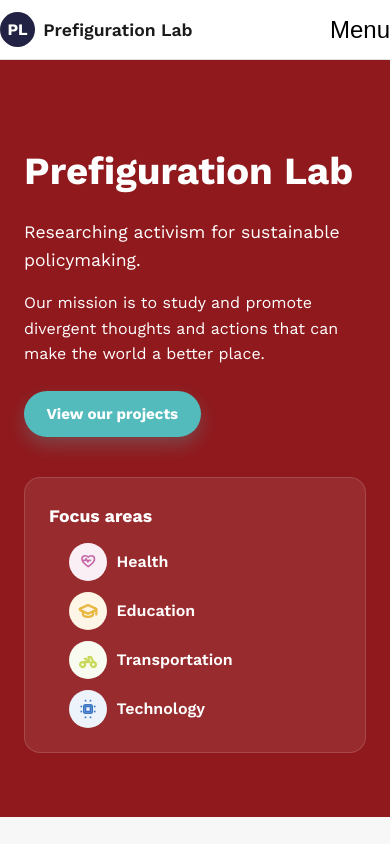
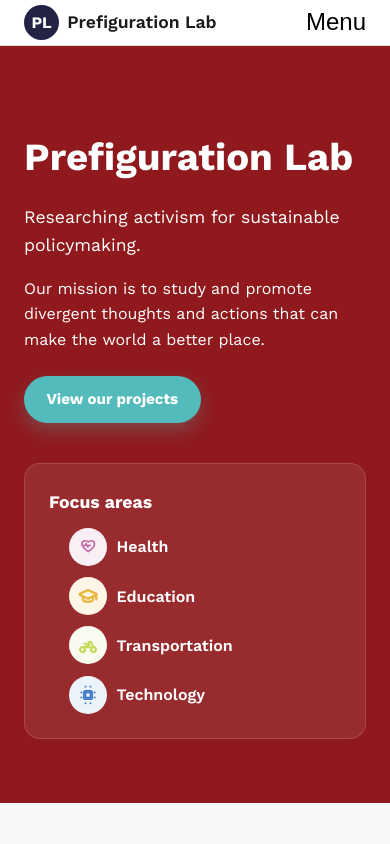
Before and after one commit to Adithiyan/prefiguration-lab-website, a plain HTML site: page index.html in a window 390 px wide. Shown: the top 844 px of the page. Drawn offline with nearby package versions, Linux system fonts and the light colour scheme.

Commit message:
Adjust header spacing

```diff
--- a/styles.css
+++ b/styles.css
@@ -24,7 +24,7 @@
   width: 100%;
   max-width: 1360px;
   margin: 0 auto;
-  padding: 0 1.5rem;
+  padding: 0 3rem;
 }
 
 .section {
@@ -60,7 +60,15 @@
   display: flex;
   align-items: center;
   justify-content: space-between;
-  padding: 0.75rem 0;
+  padding: 1.6rem 0;
+}
+
+.site-header .container {
+  padding: 0 3rem;
+}
+
+.site-header {
+  padding: 0.3rem 0;
 }
 
 .logo {
@@ -753,6 +761,14 @@
   .projects-grid {
     grid-template-columns: 1fr;
   }
+
+  .container {
+    padding: 0 1.5rem;
+  }
+
+  .site-header .container {
+    padding: 0 1.5rem;
+  }
 }
 /* === Our Team – vertical Telfer-outlined cards === */
 
```
